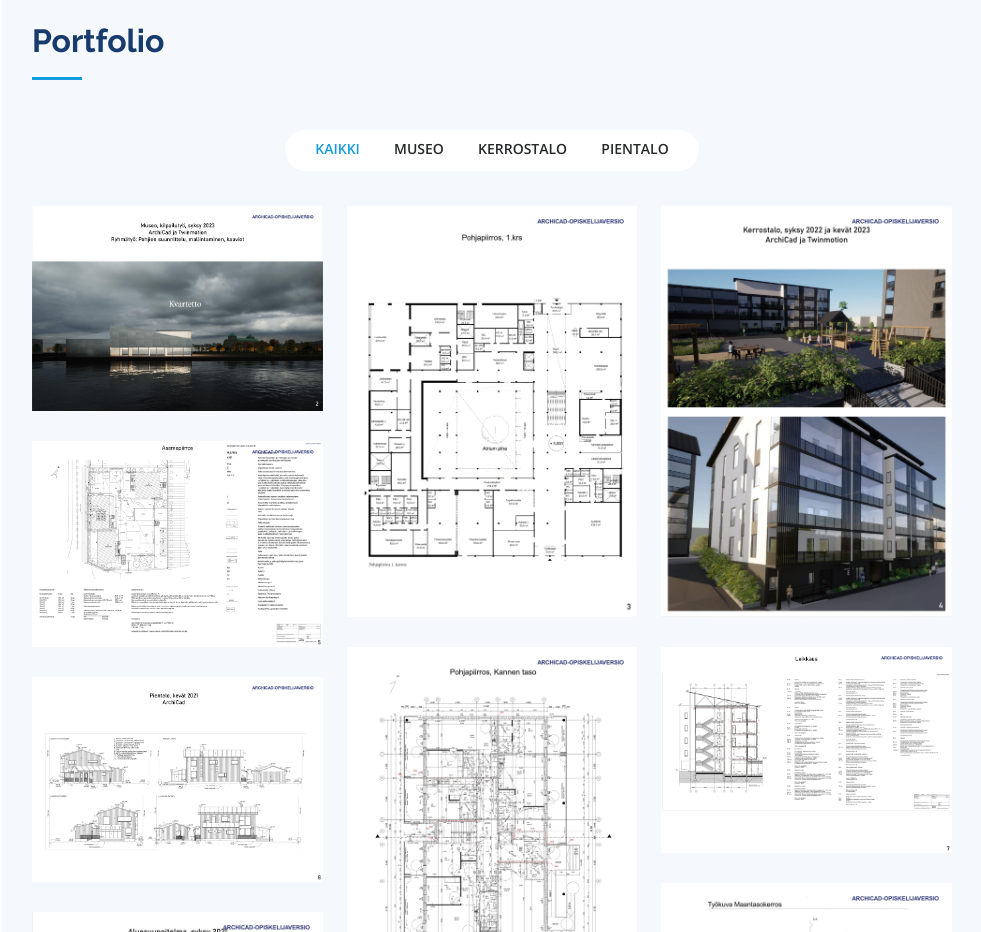
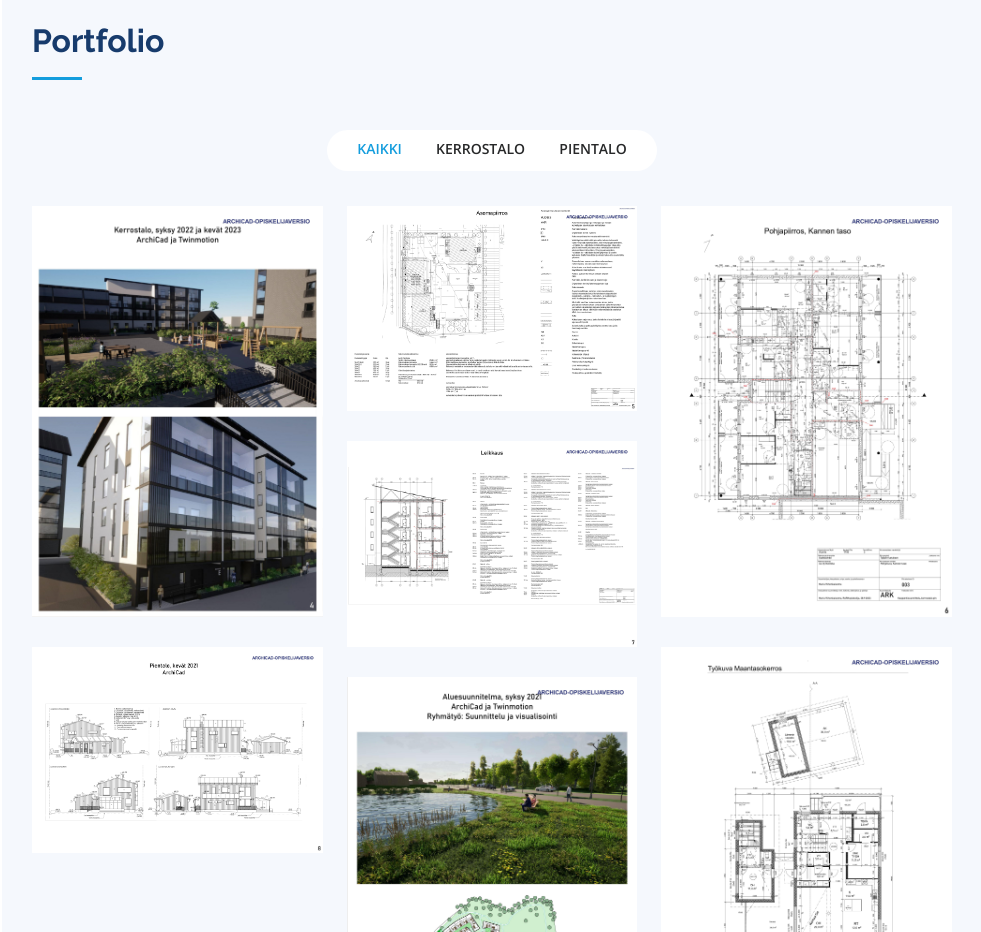
Before and after one commit to MariaYlihonkaluoma/MariaYlihonkaluoma.github.io, a plain HTML site: page index.html in a window 1280 px wide. Shown: the part 1360-2292 px from the top of the page, without its empty margins (298-1279 px from the left). Drawn offline with nearby package versions, Linux system fonts and the light colour scheme.

Commit message:
Museo poistettu

```diff
--- a/index.html
+++ b/index.html
@@ -125,7 +125,7 @@
           <div class="col-lg-12 d-flex justify-content-center">
             <ul id="portfolio-flters">
               <li data-filter="*" class="filter-active">Kaikki</li>
-              <li data-filter=".filter-app">Museo</li>  <!-- ======= App Section ======= -->
+                                                                <!-- ======= App Section ======= -->
               <li data-filter=".filter-card">Kerrostalo</li>  <!-- ======= Card Section ======= -->
               <li data-filter=".filter-web">Pientalo</li> <!-- ======= Web Section ======= -->
             </ul>
@@ -134,23 +134,7 @@
 
         <div class="row portfolio-container" data-aos="fade-up" data-aos-delay="100">
 
-          <div class="col-lg-4 col-md-6 portfolio-item filter-app">
-            <div class="portfolio-wrap">
-              <img src="assets/img/0002.jpg" class="img-fluid" alt="">
-              <div class="portfolio-links">
-                <a href="assets/img/0002.jpg" data-gallery="portfolioGallery" class="portfolio-lightbox" title="Museo"><i class="bx bx-plus"></i></a>
-              </div>
-            </div>
-          </div>
 
-          <div class="col-lg-4 col-md-6 portfolio-item filter-app">
-            <div class="portfolio-wrap">
-              <img src="assets/img/0003.jpg" class="img-fluid" alt="">
-              <div class="portfolio-links">
-                <a href="assets/img/0003.jpg" data-gallery="portfolioGallery" class="portfolio-lightbox" title="Museo"><i class="bx bx-plus"></i></a>
-              </div>
-            </div>
-          </div>
 
           <div class="col-lg-4 col-md-6 portfolio-item filter-card">
             <div class="portfolio-wrap">
```
